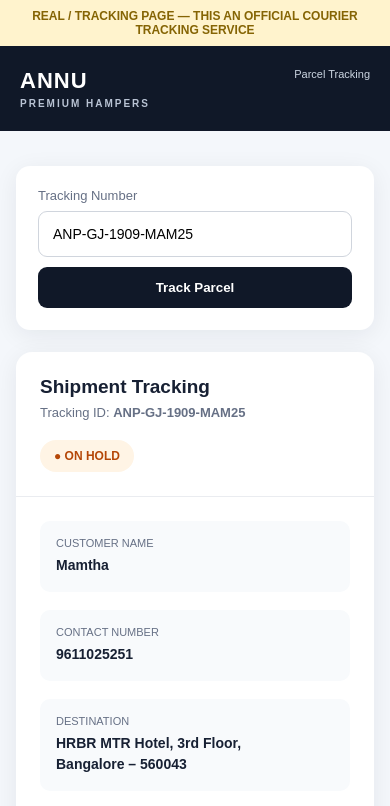
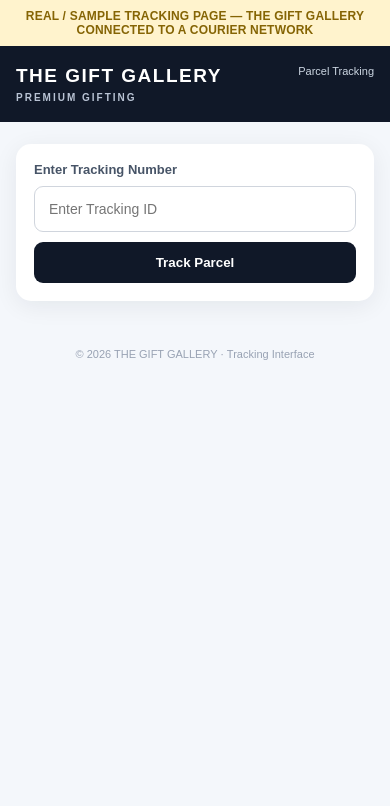
Before and after one commit to AnnuHamperShop/Parcel-order-status-, a plain HTML site: page index.html in a window 390 px wide. Both pictures are taken after a click on the button "Track Parcel". Shown: the top 806 px of the page. Drawn offline with Linux system fonts and the light colour scheme.

Commit message:
Update index.html

```diff
--- a/index.html
+++ b/index.html
@@ -4,7 +4,7 @@
   <meta charset="UTF-8">
   <meta name="viewport" content="width=device-width, initial-scale=1.0">
 
-  <title>THE GIFT GALLERY | Parcel Tracking Real</title>
+  <title>THE GIFT GALLERY | Parcel Tracking</title>
 
   <style>
     * {
@@ -25,7 +25,8 @@
       text-align: center;
       padding: 9px 15px;
       font-size: 12px;
-      font-weight: 600;
+      font-weight: 700;
+      letter-spacing: .2px;
     }
 
     header {
@@ -45,7 +46,7 @@
     .logo {
       font-size: 22px;
       font-weight: 800;
-      letter-spacing: 1px;
+      letter-spacing: 1.5px;
     }
 
     .logo span {
@@ -53,7 +54,7 @@
       font-size: 10px;
       color: #b9c3d4;
       letter-spacing: 2px;
-      margin-top: 4px;
+      margin-top: 5px;
     }
 
     .track-label {
@@ -69,8 +70,8 @@
 
     .search-box {
       background: white;
-      padding: 22px;
-      border-radius: 14px;
+      padding: 23px;
+      border-radius: 15px;
       box-shadow: 0 5px 25px rgba(16, 24, 40, .07);
       margin-bottom: 22px;
     }
@@ -78,8 +79,9 @@
     .search-box label {
       display: block;
       font-size: 13px;
-      color: #667085;
-      margin-bottom: 8px;
+      font-weight: 600;
+      color: #475467;
+      margin-bottom: 9px;
     }
 
     .search-row {
@@ -96,14 +98,26 @@
       outline: none;
     }
 
+    .search-row input:focus {
+      border-color: #667085;
+    }
+
     .search-row button {
       border: 0;
       background: #101828;
       color: white;
-      padding: 0 22px;
+      padding: 0 23px;
       border-radius: 9px;
-      font-weight: 600;
+      font-weight: 700;
       cursor: pointer;
+    }
+
+    .search-row button:hover {
+      background: #1d2939;
+    }
+
+    #tracking {
+      display: none;
     }
 
     .card {
@@ -115,7 +129,7 @@
     }
 
     .status-head {
-      padding: 24px;
+      padding: 25px;
       border-bottom: 1px solid #eaecf0;
       display: flex;
       justify-content: space-between;
@@ -136,7 +150,7 @@
     .status {
       background: #fff4e5;
       color: #b54708;
-      padding: 9px 14px;
+      padding: 9px 15px;
       border-radius: 30px;
       font-size: 12px;
       font-weight: 700;
@@ -152,7 +166,7 @@
 
     .detail {
       background: #f8fafc;
-      padding: 16px;
+      padding: 17px;
       border-radius: 10px;
     }
 
@@ -161,6 +175,7 @@
       font-size: 11px;
       display: block;
       margin-bottom: 6px;
+      font-weight: 600;
     }
 
     .detail strong {
@@ -180,7 +195,7 @@
     .step {
       position: relative;
       padding-left: 48px;
-      padding-bottom: 27px;
+      padding-bottom: 28px;
     }
 
     .step:last-child {
@@ -247,13 +262,30 @@
     }
 
     @media (max-width: 600px) {
+
+      header {
+        padding: 19px 16px;
+      }
+
       .header-inner {
         align-items: flex-start;
         gap: 10px;
       }
 
+      .logo {
+        font-size: 19px;
+      }
+
       .track-label {
         font-size: 11px;
+      }
+
+      main {
+        margin: 22px auto;
+      }
+
+      .search-box {
+        padding: 18px;
       }
 
       .search-row {
@@ -269,12 +301,22 @@
         align-items: flex-start;
       }
 
+      .status-head h1 {
+        font-size: 19px;
+      }
+
       .details {
         grid-template-columns: 1fr;
+        padding: 18px;
+        gap: 12px;
       }
 
-      .status-head h1 {
-        font-size: 19px;
+      .timeline {
+        padding: 20px;
+      }
+
+      .notice {
+        margin: 0 18px 18px;
       }
     }
   </style>
@@ -282,58 +324,79 @@
 
 <body>
 
+  <!-- DEMO NOTICE -->
   <div class="demo-bar">
-    REAL / TRACKING PAGE — THIS AN OFFICIAL COURIER TRACKING SERVICE
+  REAL / SAMPLE TRACKING PAGE — THE GIFT GALLERY CONNECTED TO A COURIER NETWORK
   </div>
 
+  <!-- HEADER -->
   <header>
     <div class="header-inner">
+
       <div class="logo">
-        ANNU
-        <span>PREMIUM HAMPERS</span>
+        THE GIFT GALLERY
+        <span>PREMIUM GIFTING</span>
       </div>
 
       <div class="track-label">
         Parcel Tracking
       </div>
+
     </div>
   </header>
 
   <main>
 
+    <!-- SEARCH -->
     <div class="search-box">
-      <label>Tracking Number</label>
+
+      <label for="trackingInput">
+        Enter Tracking Number
+      </label>
 
       <div class="search-row">
+
         <input
           type="text"
-          value="ANP-GJ-1909-MAM25"
-          aria-label="Tracking number"
+          id="trackingInput"
+          placeholder="Enter Tracking ID"
+          autocomplete="off"
         >
 
-        <button onclick="showDemo()">
+        <button onclick="trackParcel()">
           Track Parcel
         </button>
+
       </div>
+
     </div>
 
+
+    <!-- TRACKING RESULT -->
     <div id="tracking">
 
       <div class="card">
 
+        <!-- STATUS HEADER -->
         <div class="status-head">
+
           <div>
             <h1>Shipment Tracking</h1>
+
             <div class="tracking-id">
-              Tracking ID: <strong>ANP-GJ-1909-MAM25</strong>
+              Tracking ID:
+              <strong>ANP-GJ-1909-MAM25</strong>
             </div>
           </div>
 
           <div class="status">
             ● ON HOLD
           </div>
+
         </div>
 
+
+        <!-- CUSTOMER DETAILS -->
         <div class="details">
 
           <div class="detail">
@@ -348,7 +411,10 @@
 
           <div class="detail">
             <small>DESTINATION</small>
-            <strong>HRBR MTR Hotel, 3rd Floor,<br>Bangalore – 560043</strong>
+            <strong>
+              HRBR MTR Hotel, 3rd Floor,<br>
+              Bangalore – 560043
+            </strong>
           </div>
 
           <div class="detail">
@@ -358,44 +424,72 @@
 
         </div>
 
+
+        <!-- TIMELINE -->
         <div class="timeline">
 
           <h2>Shipment History</h2>
 
           <div class="step">
+
             <div class="dot"></div>
 
             <h3>Order Confirmed</h3>
-            <p>Shipment information received and order confirmed.</p>
+
+            <p>
+              Shipment information received and order confirmed.
+            </p>
+
           </div>
 
+
           <div class="step">
+
             <div class="dot"></div>
 
             <h3>Dispatched from Gujarat</h3>
-            <p>19 September 2026 · Parcel dispatched from Gujarat.</p>
+
+            <p>
+              19 September 2026 · Parcel dispatched from Gujarat.
+            </p>
+
           </div>
 
+
           <div class="step">
+
             <div class="dot"></div>
 
             <h3>In Transit</h3>
-            <p>20 September 2026 · Shipment moving towards Karnataka.</p>
+
+            <p>
+              20 September 2026 · Shipment moving towards Karnataka.
+            </p>
+
           </div>
 
+
           <div class="step current">
+
             <div class="dot"></div>
 
             <h3>Shipment On Hold</h3>
+
             <p>
               21 September 2026 · Shipment is approximately
               100 km away from the destination address.
             </p>
+
           </div>
 
         </div>
 
+
+        <!-- DEMO NOTICE -->
         <div class="notice">
+
+          <strong> Status Notice:</strong><br>
+
 
         </div>
 
@@ -405,16 +499,75 @@
 
   </main>
 
+
+  <!-- FOOTER -->
   <footer>
-    © 2026 THE GIFT GALLERY · Real Tracking Interface
+    © 2026 THE GIFT GALLERY · Tracking Interface
   </footer>
 
+
+  <!-- TRACKING SCRIPT -->
   <script>
-    function showDemo() {
-      alert(
-        "Real tracking loaded successfully.\\n\\nTracking ID: ANP-GJ-1909-MAM25"
-      );
+
+    function trackParcel() {
+
+      const input =
+        document.getElementById("trackingInput");
+
+      const trackingBox =
+        document.getElementById("tracking");
+
+      const trackingId =
+        input.value.trim().toUpperCase();
+
+      const validTrackingId =
+        "ANP-GJ-1909-MAM25";
+
+
+      if (trackingId === "") {
+
+        trackingBox.style.display = "none";
+
+        alert("Please enter a Tracking ID.");
+
+        return;
+      }
+
+
+      if (trackingId === validTrackingId) {
+
+        trackingBox.style.display = "block";
+
+        trackingBox.scrollIntoView({
+          behavior: "smooth",
+          block: "start"
+        });
+
+      } else {
+
+        trackingBox.style.display = "none";
+
+        alert(
+          "Tracking ID not found in this demo system.\n\n" +
+          "Please check the Tracking ID and try again."
+        );
+
+      }
+
     }
+
+
+    /* Press Enter to search */
+    document
+      .getElementById("trackingInput")
+      .addEventListener("keydown", function(event) {
+
+        if (event.key === "Enter") {
+          trackParcel();
+        }
+
+      });
+
   </script>
 
 </body>
```
